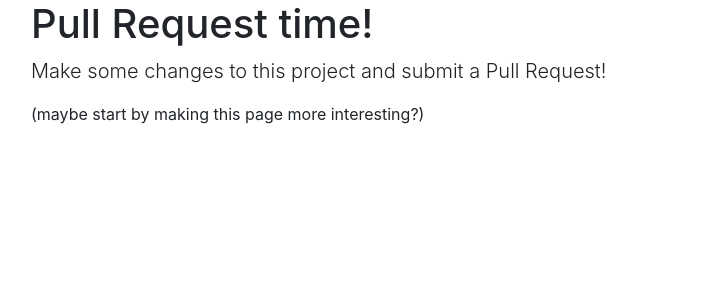
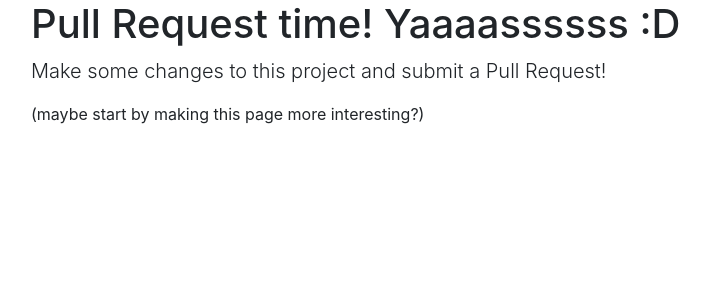
Before and after one commit to TechSocOpenSource/CoolProject, a Django app: page / in a window 1280 px wide. Shown: the part 58-358 px from the top of the page, without its empty margins (54-764 px from the left). Run offline with Django 3.2, Linux system fonts and the light colour scheme; some libraries are stand-ins or nearby versions.

Commit message:
Made base sassier

```diff
--- a/templates/base.html
+++ b/templates/base.html
@@ -10,7 +10,7 @@
     {% include '_components/navigation/navigation.html' %}
 
     <div class="container">
-        <h1>Pull Request time!</h1>
+        <h1>Pull Request time! Yaaaassssss :D</h1>
         <p class="lead">Make some changes to this project and submit a Pull Request!</p>
         <p>(maybe start by making this page more interesting?)</p>
     </div>
```
